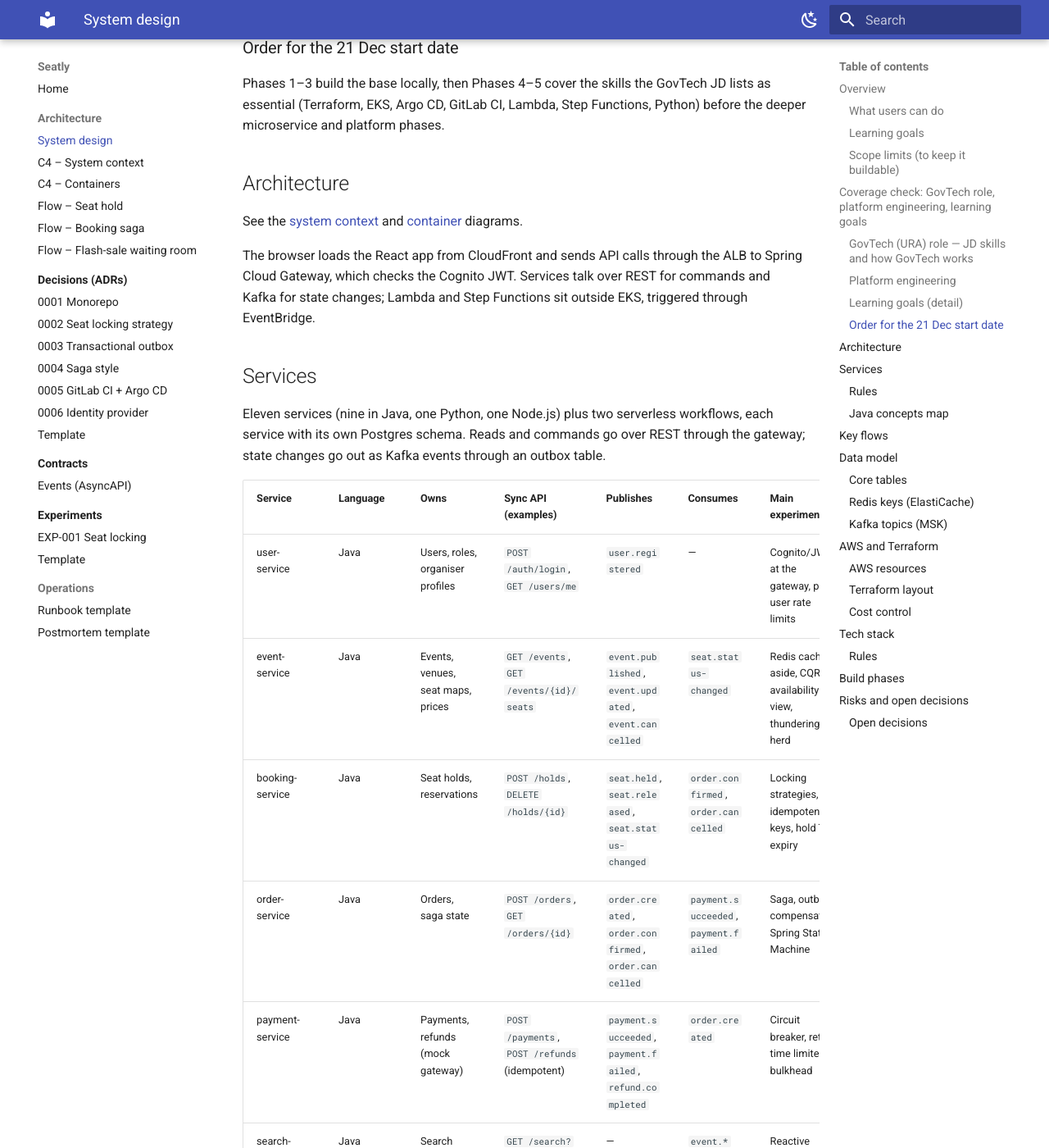
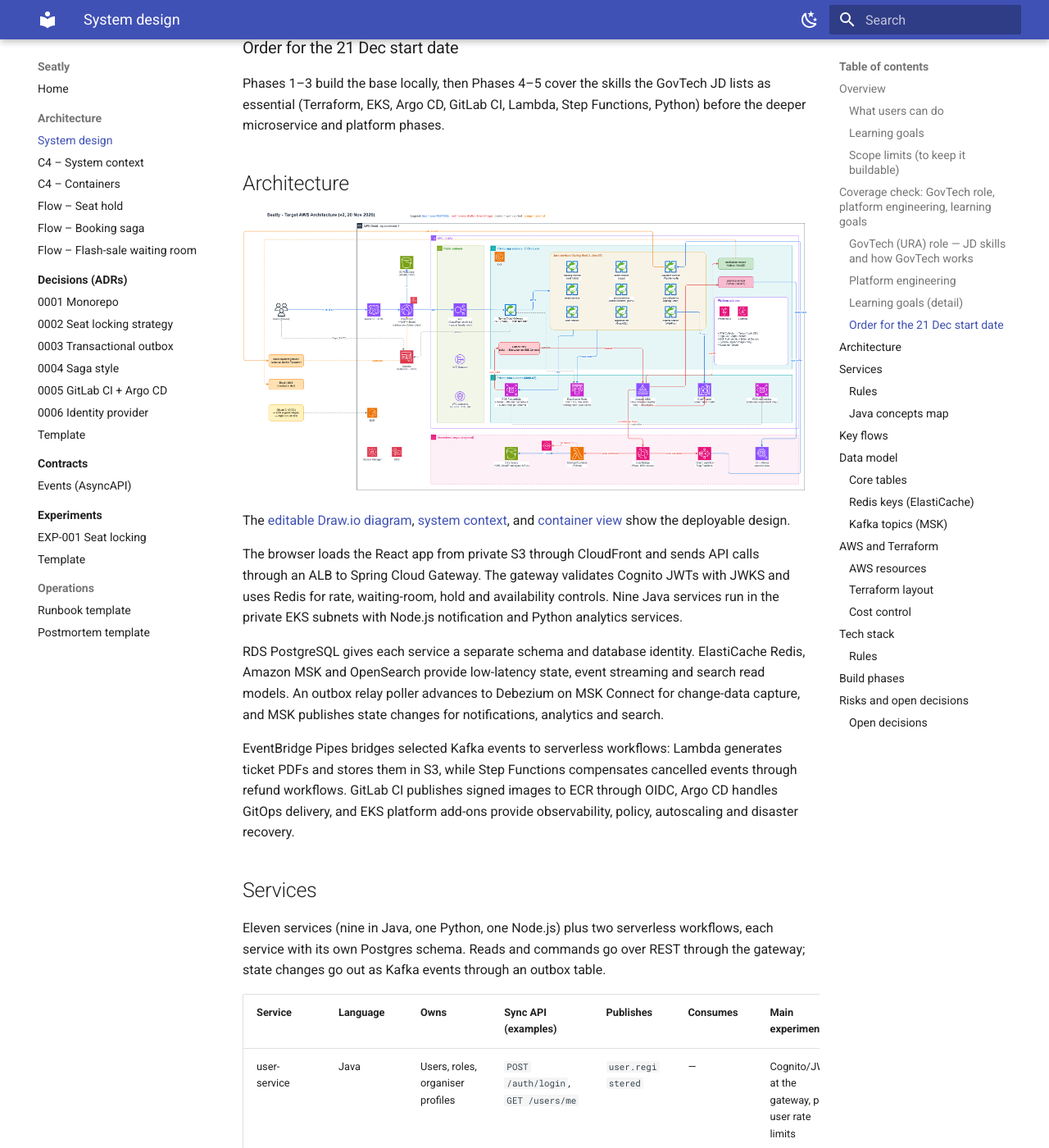
Before and after one commit to ChanukD/seatly-docs, an MkDocs documentation site: the page built from docs/architecture/system-design.md, in a window 1280 px wide and 1400 px high, scrolled down 2985 px. Shown: the whole window at 82% size. Built offline with MkDocs 1.6.1 and Material for MkDocs 9.7.7, drawn with Linux system fonts in a browser that asks for light colours.

Commit message:
feat: updated the architecture

```diff
--- a/docs/architecture/system-design.md
+++ b/docs/architecture/system-design.md
@@ -86,11 +86,25 @@ microservice and platform phases.
 
 ## Architecture
 
-See the [system context](c4/context.md) and [container](c4/containers.md) diagrams.
+![Seatly target AWS architecture (20 Nov 2026)](Seatly-v1.drawio.png)
 
-The browser loads the React app from CloudFront and sends API calls through the ALB to Spring Cloud
-Gateway, which checks the Cognito JWT. Services talk over REST for commands and Kafka for state
-changes; Lambda and Step Functions sit outside EKS, triggered through EventBridge.
+The [editable Draw.io diagram](Seatly-v1.drawio), [system context](c4/context.md), and
+[container view](c4/containers.md) show the deployable design.
+
+The browser loads the React app from private S3 through CloudFront and sends API calls through an
+ALB to Spring Cloud Gateway. The gateway validates Cognito JWTs with JWKS and uses Redis for rate,
+waiting-room, hold and availability controls. Nine Java services run in the private EKS subnets with
+Node.js notification and Python analytics services.
+
+RDS PostgreSQL gives each service a separate schema and database identity. ElastiCache Redis, Amazon
+MSK and OpenSearch provide low-latency state, event streaming and search read models. An outbox relay
+poller advances to Debezium on MSK Connect for change-data capture, and MSK publishes state changes
+for notifications, analytics and search.
+
+EventBridge Pipes bridges selected Kafka events to serverless workflows: Lambda generates ticket PDFs
+and stores them in S3, while Step Functions compensates cancelled events through refund workflows.
+GitLab CI publishes signed images to ECR through OIDC, Argo CD handles GitOps delivery, and EKS
+platform add-ons provide observability, policy, autoscaling and disaster recovery.
 
 ## Services
 
```
Also changed, not shown: README.md (+11 -11 lines), docs/architecture/Seatly-v1.drawio.png (added), 2 other files.
